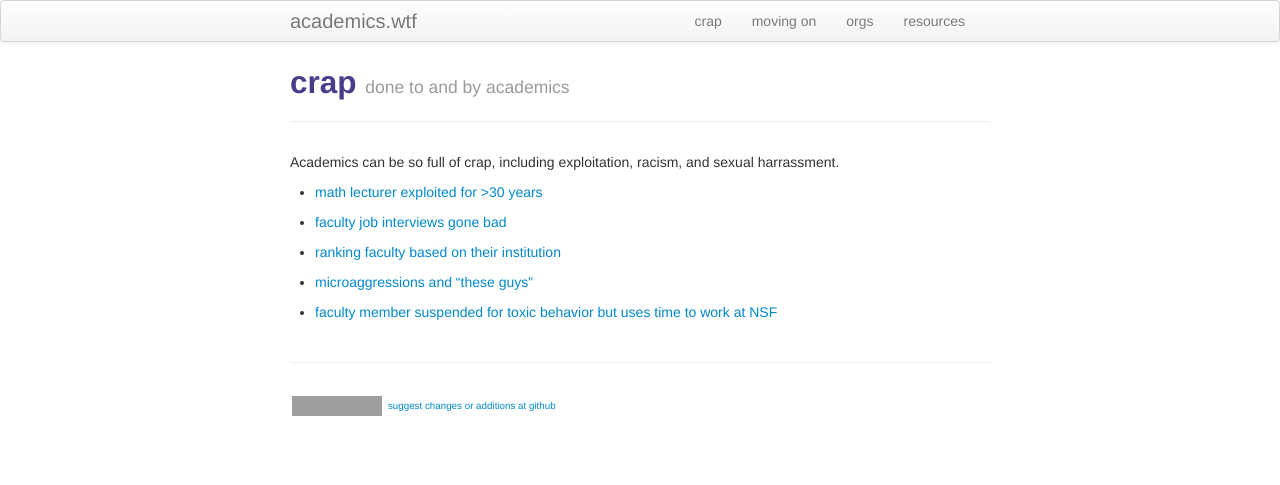
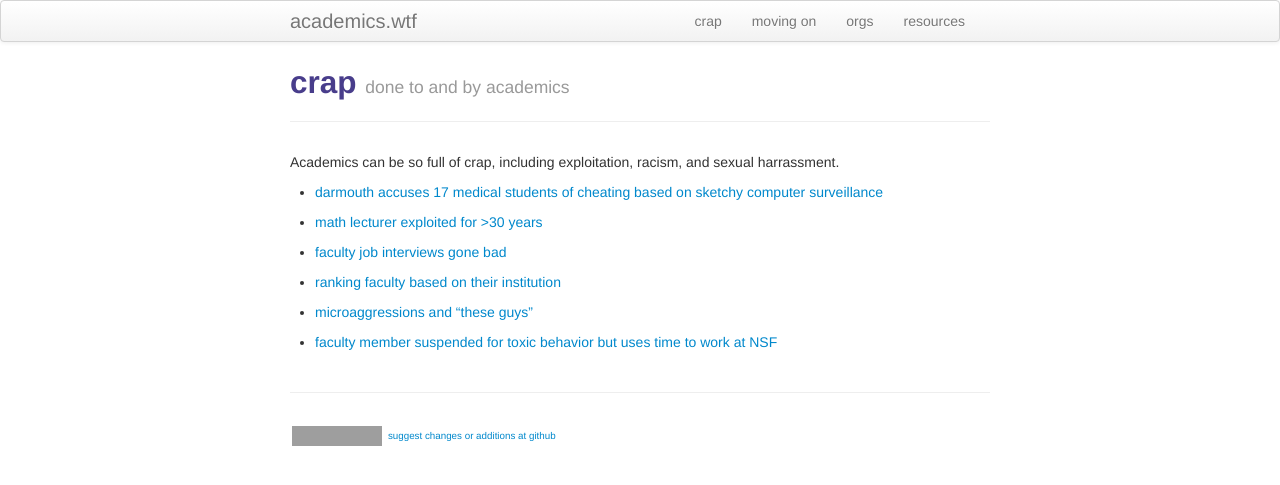
Before and after one commit to kbroman/academics.wtf, a Jekyll site: the page built from crap.md, in a window 1280 px wide. Shown: the top 485 px of the page. Built offline with Jekyll 4.4.1, drawn with Linux system fonts in a browser that asks for light colours; grey boxes are pictures that could not be loaded.

Commit message:
crap.md: link to darmouth online surveillance of medical students

```diff
--- a/crap.md
+++ b/crap.md
@@ -8,6 +8,9 @@ description: crap done to and by academics
 Academics can be so full of crap, including exploitation, racism, and
 sexual harrassment.
 
+- [darmouth accuses 17 medical students of cheating based on sketchy
+  computer surveillance](https://www.nytimes.com/2021/05/09/technology/dartmouth-geisel-medical-cheating.html)
+
 - [math lecturer exploited for >30 years](http://kbroman.org/blog/2021/05/06/wtf-uw-1/)
 
 - [faculty job interviews gone bad](https://www.insidehighered.com/blogs/globalhighered/faculty-job-interviews-gone-bad)
```
